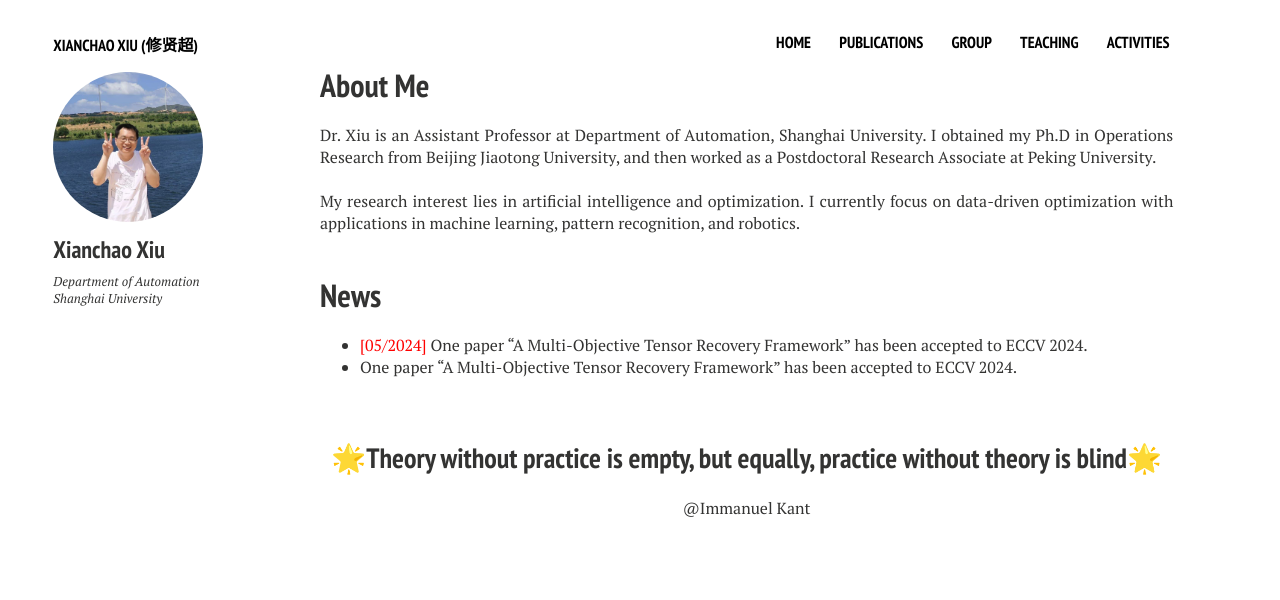
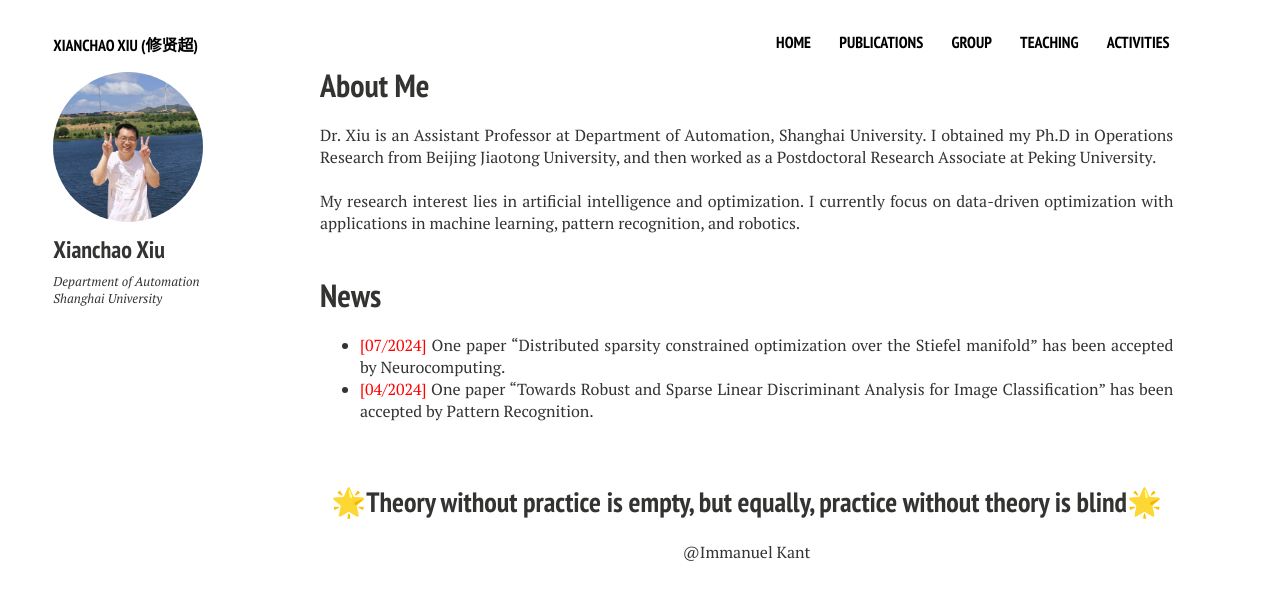
Before and after one commit to xianchaoxiu/xianchaoxiu.github.io, a Jekyll site: the page built from index.md, in a window 1280 px wide. Shown: the top 600 px of the page. Built offline with Jekyll 4.4.1, drawn with Linux system fonts in a browser that asks for light colours; nearby versions of some CDN libraries.

Commit message:
Update home2.html

```diff
--- a/_layouts/home2.html
+++ b/_layouts/home2.html
@@ -36,8 +36,8 @@
 
         <h1>News</h1>
         <ul>
-        <li> <font color=red> [05/2024] </font> One paper “A Multi-Objective Tensor Recovery Framework” has been accepted to ECCV 2024.</li>
-	<li> One paper “A Multi-Objective Tensor Recovery Framework” has been accepted to ECCV 2024.</li> <br><br>
+        <li> <font color=red> [07/2024] </font> One paper “Distributed sparsity constrained optimization over the Stiefel manifold” has been accepted by Neurocomputing.</li>
+	<li> <font color=red> [04/2024] </font> One paper “Towards Robust and Sparse Linear Discriminant Analysis for Image Classification” has been accepted by Pattern Recognition.</li> <br><br>
         </ul>
 
 
```
Lines whose indentation alone changed are shown as unchanged.
